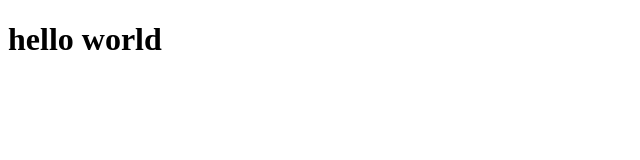
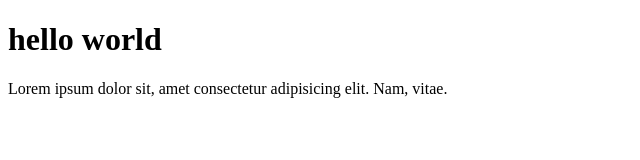
Before and after one commit to Zikri27/zkr-git-test-4, a plain HTML site: page index.html in a window 1280 px wide. Shown: the whole page, without its empty margins (0-640 px from the left). Drawn offline with Linux system fonts and the light colour scheme.

Commit message:
Menambahkan paragraf

```diff
--- a/index.html
+++ b/index.html
@@ -7,5 +7,6 @@
 </head>
 <body>
     <h1>hello world</h1>
+    <p>Lorem ipsum dolor sit, amet consectetur adipisicing elit. Nam, vitae.</p>
 </body>
 </html>
```
